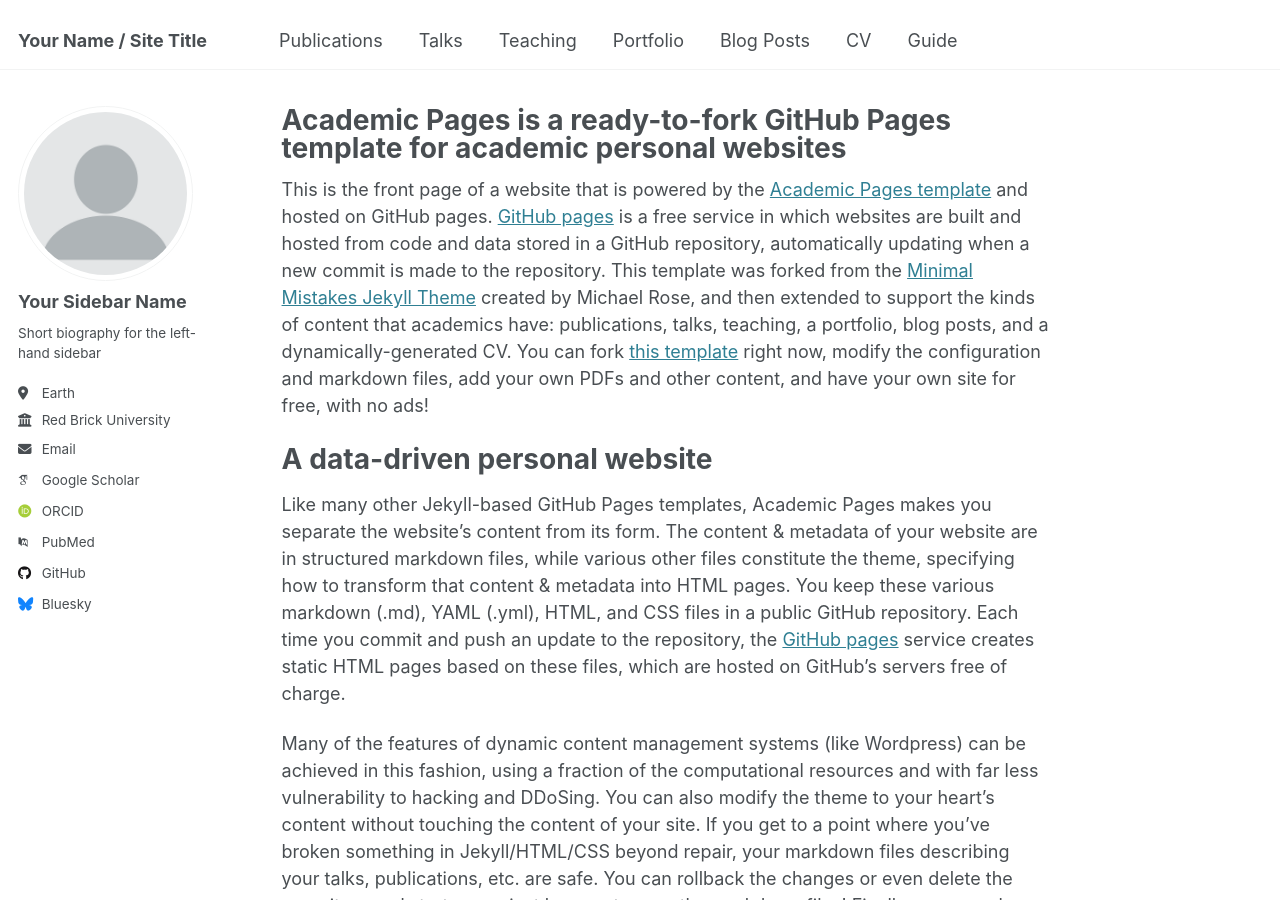
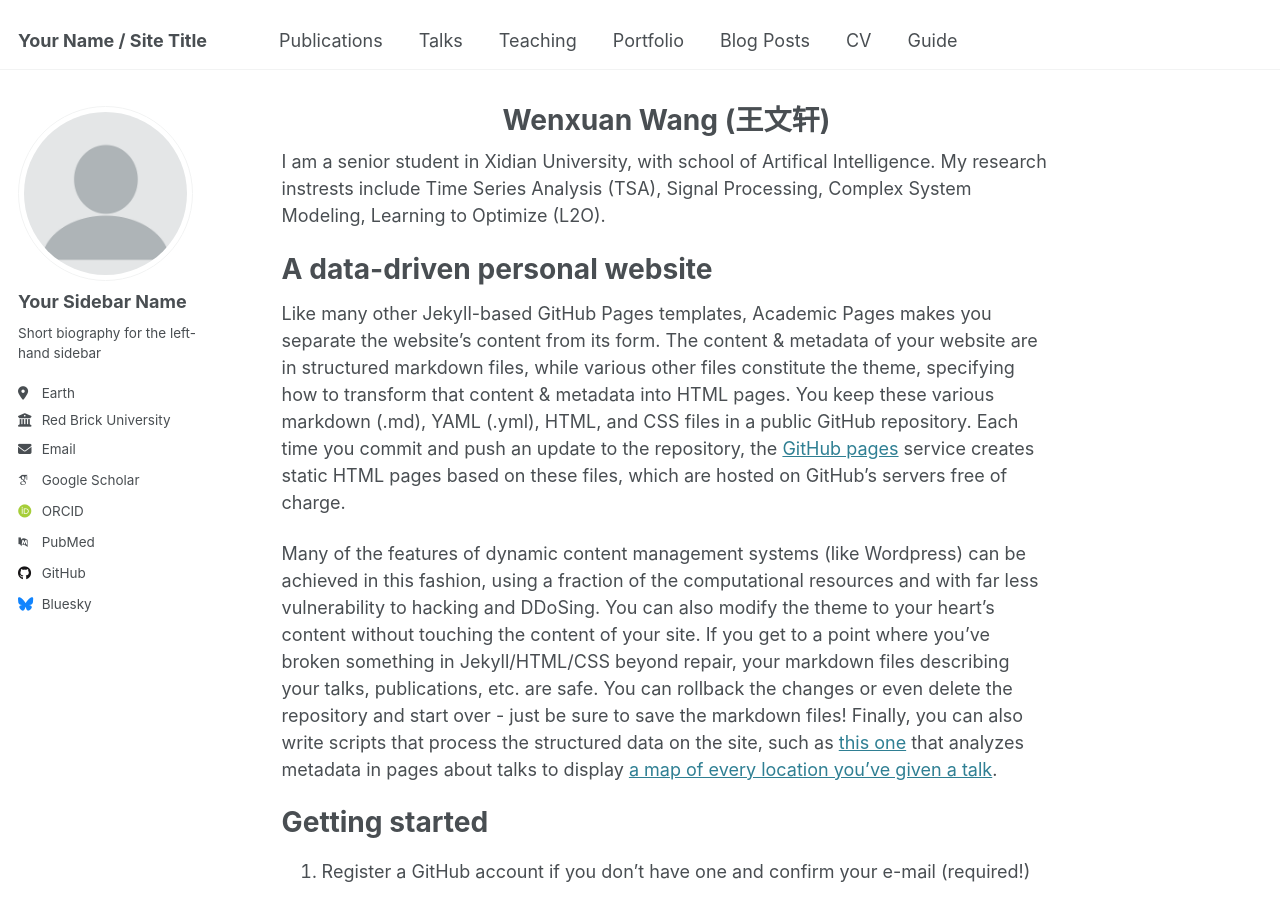
Before and after one commit to wwhenxuan/wwhenxuan.github.io, a Jekyll site: the page built from _pages/about.md, in a window 1280 px wide and 900 px high. Built offline with Jekyll 4.4.1, drawn with Linux system fonts in a browser that asks for light colours; some web fonts are replaced.

Commit message:
Update about.md

```diff
--- a/_pages/about.md
+++ b/_pages/about.md
@@ -1,13 +1,14 @@
 ---
 permalink: /
-title: "Academic Pages is a ready-to-fork GitHub Pages template for academic personal websites"
+title: <center>Wenxuan Wang (王文轩)</center>
 author_profile: true
 redirect_from:
   - /about/
   - /about.html
 ---
 
-This is the front page of a website that is powered by the [Academic Pages template](https://github.com/academicpages/academicpages.github.io) and hosted on GitHub pages. [GitHub pages](https://pages.github.com) is a free service in which websites are built and hosted from code and data stored in a GitHub repository, automatically updating when a new commit is made to the repository. This template was forked from the [Minimal Mistakes Jekyll Theme](https://mmistakes.github.io/minimal-mistakes/) created by Michael Rose, and then extended to support the kinds of content that academics have: publications, talks, teaching, a portfolio, blog posts, and a dynamically-generated CV. You can fork [this template](https://github.com/academicpages/academicpages.github.io) right now, modify the configuration and markdown files, add your own PDFs and other content, and have your own site for free, with no ads!
+I am a senior student in Xidian University, with school of Artifical Intelligence.
+My research instrests include Time Series Analysis (TSA), Signal Processing, Complex System Modeling, Learning to Optimize (L2O).
 
 A data-driven personal website
 ======
```
